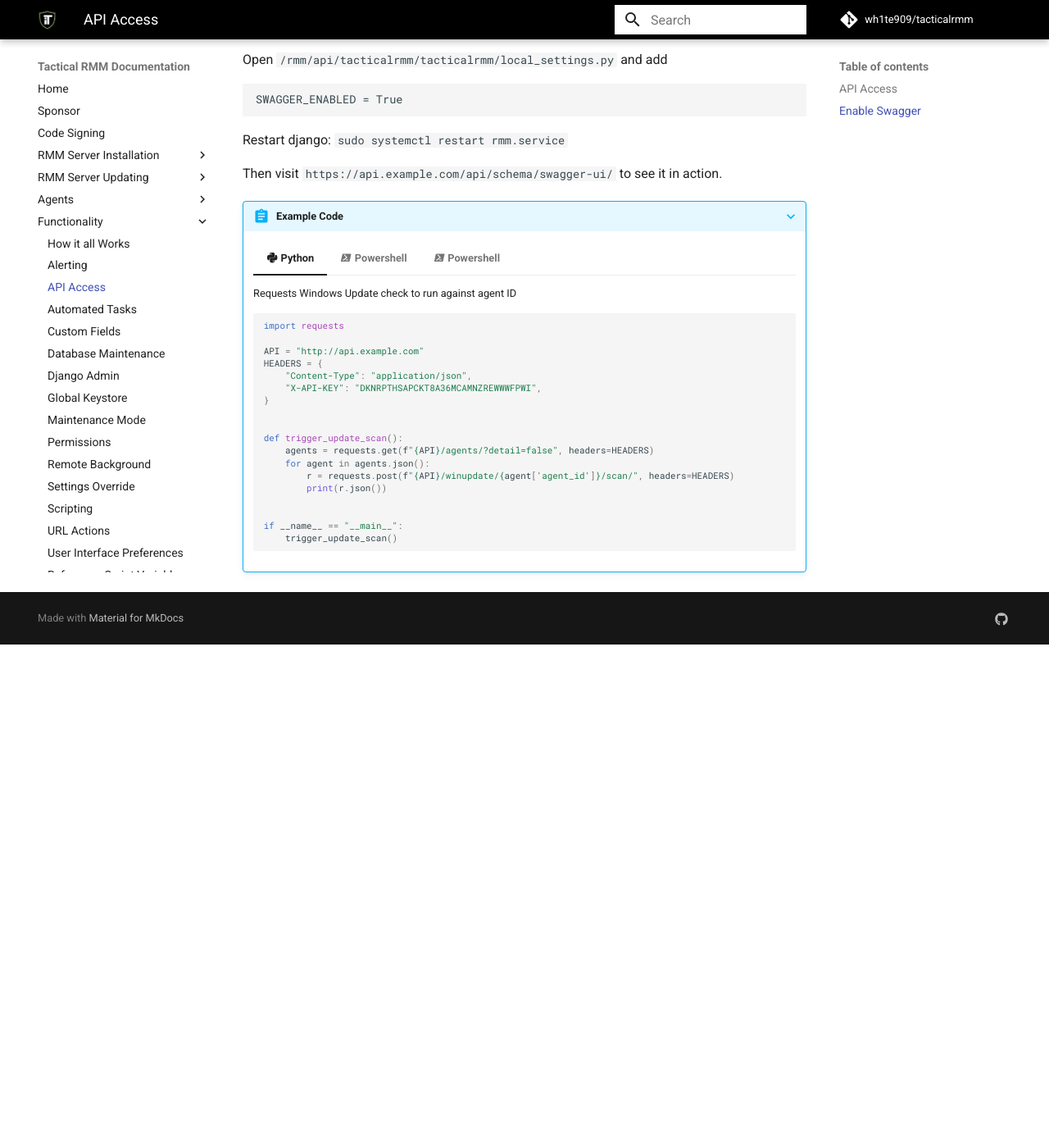
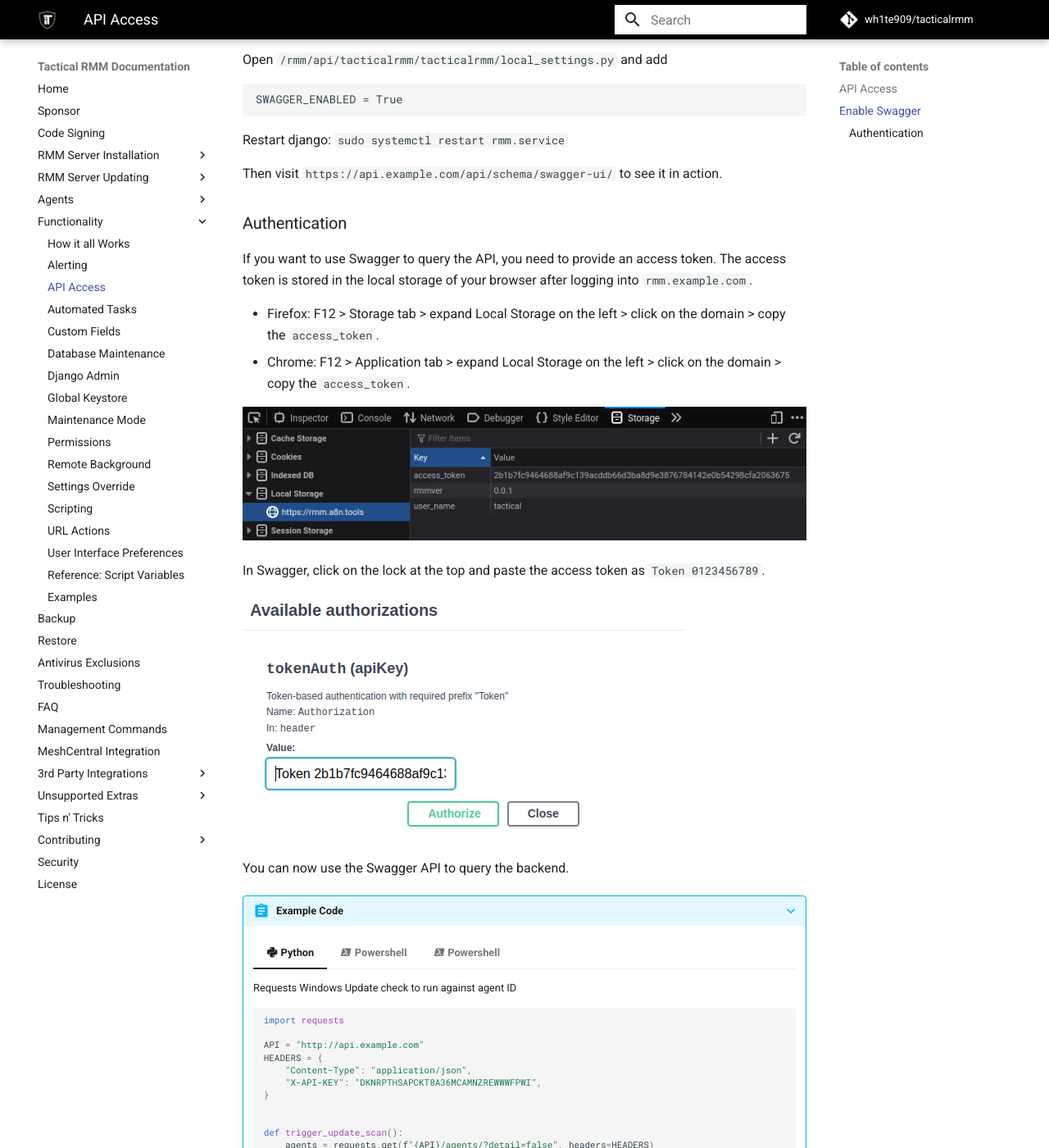
Before and after one commit to amidaware/tacticalrmm, an MkDocs documentation site: the page built from docs/docs/functions/api.md, in a window 1280 px wide and 1400 px high, scrolled down 757 px. Shown: the whole window at 82% size. Built offline with MkDocs 1.6.1 and Material for MkDocs 9.7.7, drawn with Linux system fonts in a browser that asks for light colours; comment, search, counter and statistics services are not loaded; before the commit the page ends 1543 px from its top, so only the background shows below that.

Commit message:
[Docs] How to authenticate with the Access_Token

```diff
--- a/docs/docs/functions/api.md
+++ b/docs/docs/functions/api.md
@@ -36,6 +36,22 @@
 Restart django: `sudo systemctl restart rmm.service`
 
 Then visit `https://api.example.com/api/schema/swagger-ui/` to see it in action.
+
+### Authentication
+
+If you want to use Swagger to query the API, you need to provide an access token. The access token is stored in the
+local storage of your browser after logging into `rmm.example.com`.
+
+- Firefox: F12 > Storage tab > expand Local Storage on the left > click on the domain > copy the `access_token`.
+- Chrome: F12 > Application tab > expand Local Storage on the left > click on the domain > copy the `access_token`.
+
+![API Swagger Access_Token browser](../images/api-swagger-access-token1.png)
+
+In Swagger, click on the lock at the top and paste the access token as `Token 0123456789`.
+
+![API Swagger Access_Token entry](../images/api-swagger-access-token2.png)
+
+You can now use the Swagger API to query the backend.
 
 ???+ abstract "Example Code"
 
```
Also changed, not shown: docs/docs/images/api-swagger-access-token1.png (added), docs/docs/images/api-swagger-access-token2.png (added).
